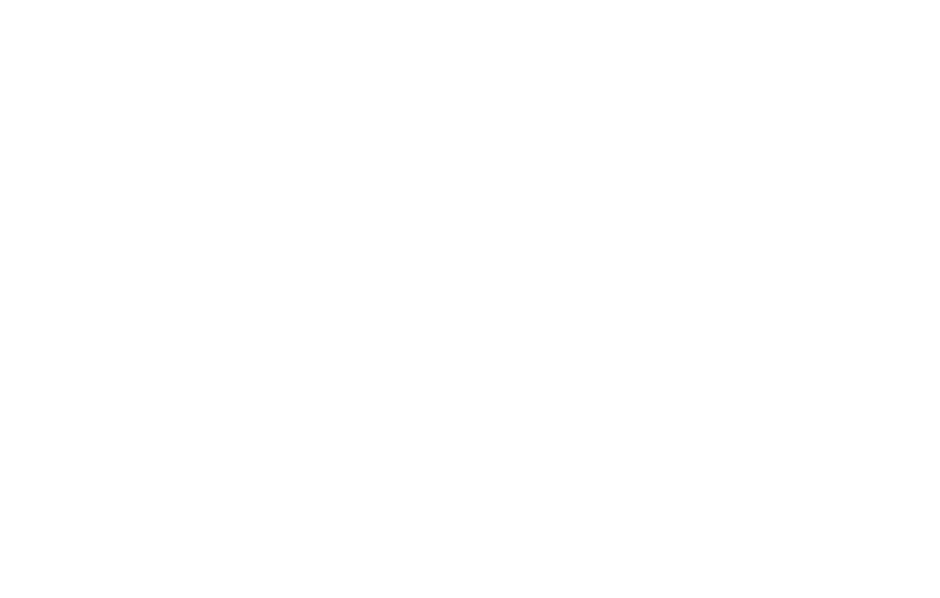
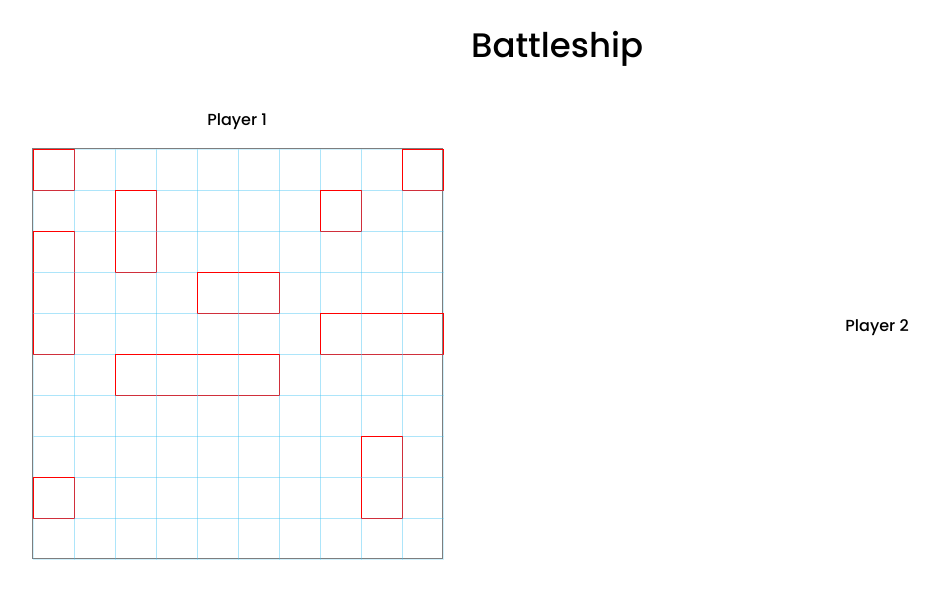
Before and after one commit to kawaldhillon5/Battleship, a website built with webpack: page src/main/index.html in a window 1280 px wide. Shown: the top 598 px of the page, without its empty margins (83-1023 px from the left). Built offline with nearby package versions, Linux system fonts and the light colour scheme.

Commit message:
Dom function for displaying ships and board created

```diff
--- /dev/null
+++ b/src/dom-functions/dom-function.js
@@ -0,0 +1,87 @@
+
+const createElementDom = function (type, attribute, attributeName){
+
+    const elmnt = document.createElement(type);
+    elmnt.setAttribute(attribute,attributeName);
+
+    return elmnt;
+}
+
+function insertHtml(targetElm, Elms) {
+
+    const target = document.querySelector(targetElm);
+    target.innerHTML += Elms;
+
+}
+
+function displayGameboard(gameboard, target){
+    let gameboard_array = [];
+    const targetDiv = document.querySelector(`${target}`);
+    const playerBoard = createElementDom("div","id","board");
+    gameboard.board.forEach(row => {
+        row.forEach(element => {
+            const box = createElementDom("div","id",`${element.coordinates[0]}${element.coordinates[1]}`);
+            box.classList.add("gameboard_box");
+            if(element.contains_ship) box.classList.add("contains_ship");
+            gameboard_array.push(box);
+            playerBoard.appendChild(box);
+        });
+    });
+    targetDiv.appendChild(playerBoard);
+    return gameboard_array;
+}
+
+function displayShips(ship_array){
+    ship_array.forEach(ship => {
+        for(let i = 0; i < ship.set_of_coordinates.length; i++){
+            if(ship.length === 1){
+                const box_id = ship.set_of_coordinates[0];
+                document.getElementById(`${box_id[0]}${box_id[1]}`).classList.add("single_box_ship");
+            } else {
+                if(!(ship.is_horizontal)){
+                    if(i === 0){
+                        const box_id = ship.set_of_coordinates[0];
+                        document.getElementById(`${box_id[0]}${box_id[1]}`).classList.add("horizontal_first");
+                    } else if((i > 0)&&(i < ship.set_of_coordinates.length - 1)){
+                        const box_id = ship.set_of_coordinates[i];
+                        document.getElementById(`${box_id[0]}${box_id[1]}`).classList.add("horizontal_middle");
+                    } else if(i === ship.set_of_coordinates.length - 1){
+                        const box_id = ship.set_of_coordinates[i];
+                        document.getElementById(`${box_id[0]}${box_id[1]}`).classList.add("horizontal_last");
+                    }
+                } else {
+                    if(i === 0){
+                        const box_id = ship.set_of_coordinates[0];
+                        document.getElementById(`${box_id[0]}${box_id[1]}`).classList.add("vertical_first");
+                    } else if((i > 0)&&(i < ship.set_of_coordinates.length - 1)){
+                        const box_id = ship.set_of_coordinates[i];
+                        document.getElementById(`${box_id[0]}${box_id[1]}`).classList.add("vertical_middle");
+                    } else if(i === ship.set_of_coordinates.length - 1){
+                        const box_id = ship.set_of_coordinates[i];
+                        document.getElementById(`${box_id[0]}${box_id[1]}`).classList.add("vertical_last");
+                    }
+                }
+            }
+        }
+    });
+}
+
+function domContent(){
+    const contentDiv = document.querySelector("#content");
+    const player1Div = createElementDom("div","id","player1Div");
+    const player2Div = createElementDom("div","id","player2Div");
+    const player1Name = createElementDom("p","class","playerName");
+    player1Name.textContent = "Player 1";
+    player1Div.appendChild(player1Name);
+    const player2Name = createElementDom("p","class","playerName");
+    player2Name.textContent = "Player 2";
+    player2Div.appendChild(player2Name);
+    const player1Gameboard = createElementDom("div","id","player1Gameboard");
+    player1Div.appendChild(player1Gameboard);
+    const player2Gameboard = createElementDom("div","id","player2Gameboard");
+    player2Div.appendChild(player2Gameboard);
+    contentDiv.appendChild(player1Div);
+    contentDiv.appendChild(player2Div);
+}
+
+export {domContent, displayGameboard, displayShips};
--- a/src/gameborad-class/gameboard-class.js
+++ b/src/gameborad-class/gameboard-class.js
@@ -32,12 +32,19 @@ class GameBoard {
             }
     }
 
-    #validateCoordinates([x,y],ship_length){
-
-        if(((x > 9) || ( y > 9) || ((x + (ship_length -1)) > 9) || ( (y + (ship_length - 1)) > 9))){
-            return false;
+    #validateCoordinates([x,y],ship_length,horizontal_direction){
+        if(horizontal_direction === true){
+            if(((x > 9) || ( y > 9) || (x < 0) || (y < 0) || ((x + (ship_length -1)) > 9))){
+                return false;
+            } else {
+                return true;
+            }
         } else {
-            return true;
+            if(((x > 9) || ( y > 9) || (x < 0) || (y < 0) ||  ( (y + (ship_length - 1)) > 9))){
+                return false;
+            } else {
+                return true;
+            }
         }
     }
 
@@ -45,7 +52,7 @@ class GameBoard {
 
         const ship_length = ship.length;
 
-        if(!(this.#validateCoordinates([x,y],ship_length))){
+        if(!(this.#validateCoordinates([x,y],ship_length, horizontal_direction))){
             return false;
         }
 
@@ -61,6 +68,7 @@ class GameBoard {
                             if((i >= x) && (i < (x + ship_length))){
                                 this.board[i][y].addShip();
                                 ship.setCoordinates([i,y]);
+                                ship.is_horizontal = horizontal_direction;
                             }
                         }
                     }
@@ -76,6 +84,7 @@ class GameBoard {
                             if((i >= y) && (i < (y + ship_length))){
                                 this.board[x][i].addShip();
                                 ship.setCoordinates([x,i]);
+                                ship.is_horizontal = horizontal_direction;
                             }
                         }
                     }
--- /dev/null
+++ b/src/main/index.css
@@ -0,0 +1,123 @@
+@font-face {
+    font-family: myFont;
+    src: url(Poppins-Medium.ttf);
+}
+
+html,body{
+    margin: 0;
+    padding: 0;
+    height: 100%;
+    font-family: myFont;
+}
+
+body{
+    display: grid;
+    grid-template-columns: 1fr;
+    grid-template-rows: 1fr 12fr 0.5fr;
+}
+
+#header {
+    display: flex;
+    justify-content: center;
+    align-items: center;
+    padding: 20px;
+}
+
+#title_div {
+
+    font-size: 34px;
+
+}
+
+#footer {
+
+    display: flex;
+    justify-content: center;
+    align-items: center;
+}
+
+#footer>span{
+    font-style: italic;
+}
+
+a{
+    margin-left: 5px;
+    color: black;
+    text-decoration: none;
+}
+
+#content {
+    display: grid;
+    grid-template-columns: 1fr 1fr;
+    grid-template-rows: 1fr 7fr;
+    justify-items: center;
+    align-items: center;
+}
+
+#player1Div,#player2Div{
+    display: flex;
+    flex-direction: column;
+    align-items: center;
+    justify-content: center;
+}
+
+#board {
+    border: 1px solid rgba(0, 0, 0, 0.505);
+    min-width: 400px;
+    min-height: 400px;
+    display: grid;
+    gap: 1px;
+    grid-template-columns: repeat(10, 40px);
+    grid-template-rows: repeat(10, 40px);
+}
+
+.gameboard_box{
+    min-width: 40px;
+    min-height: 40px;
+    border: 1px solid rgba(62, 192, 240, 0.242);
+}
+
+/* .contains_ship{
+    border: 1px solid rgb(223, 40, 40);
+} */
+
+.horizontal_first{
+    border-left: 1px solid red;
+    border-top: 1px solid red;
+    border-bottom: 1px solid red;
+}
+
+.horizontal_middle{
+    border-top: 1px solid red;
+    border-bottom: 1px solid red;
+}
+
+.vertical_middle{
+    border-left: 1px solid red;
+    border-right: 1px solid red;
+}
+
+.horizontal_last{
+    border-right: 1px solid red;
+    border-top: 1px solid red;
+    border-bottom: 1px solid red;
+}
+
+.vertical_first{
+    border-left: 1px solid red;
+    border-top: 1px solid red;
+    border-right: 1px solid red;
+}
+
+.vertical_last{
+    border-left: 1px solid red;
+    border-bottom: 1px solid red;
+    border-right: 1px solid red;
+}
+
+.single_box_ship{
+    border-left: 1px solid red;
+    border-bottom: 1px solid red;
+    border-right: 1px solid red;
+    border-top: 1px solid red;
+}
--- a/src/main/index.html
+++ b/src/main/index.html
@@ -6,6 +6,10 @@
     <title>Battle Ship</title>
 </head>
 <body>
-
+    <header id="header">
+        <div id="title_div">Battleship</div>
+    </header>
+    <div id="content"></div>
+    <footer id="footer"><span>By </span><a href="https://github.com/kawaldhillon5" target="_blank">Kawal Dhillon</a></footer>
 </body>
 </html>
--- a/src/main/index.js
+++ b/src/main/index.js
@@ -1,7 +1,8 @@
 import GameBoard from "../gameborad-class/gameboard-class";
 import { getRandomBoolean, getRandomInt } from "../random-number-generator/random-number-generator";
 import Ship from "../ship-class/ship_class";
-
+import "./index.css";
+import { domContent, displayGameboard, displayShips } from "../dom-functions/dom-function";
 const placeAllShips = function([x,y],ship,horizontal_direction, gameboard){
 
     while(!(gameboard.placeShip([x,y],ship,horizontal_direction))){
@@ -12,18 +13,22 @@ const placeAllShips = function([x,y],ship,horizontal_direction, gameboard){
                 }
             }
         }
-        return ;
+        return true;;
     }
 
 }
 
 const gameSetUp = function(){
+    domContent();
     const ship_array = [new Ship(1), new Ship(1), new Ship(1), new Ship(1), new Ship(2), new Ship(2),new Ship(2), new Ship(3),new Ship(3), new Ship(4)];
     const gameboard = new GameBoard();
     ship_array.forEach(ship => {
         placeAllShips([getRandomInt(),getRandomInt()],ship,getRandomBoolean(),gameboard)
     });
-
+    const player1GameboardArray = displayGameboard(gameboard,"#player1Gameboard");
+    displayShips(ship_array)
     console.log(gameboard);
     console.log(ship_array);
 }
+
+gameSetUp();
--- a/src/ship-class/ship_class.js
+++ b/src/ship-class/ship_class.js
@@ -4,6 +4,7 @@ class Ship {
         this.no_of_hits = 0;
         this.set_of_coordinates = [];
         this.is_sunk = false;
+        this.is_horizontal = true;
     }
 
     hit = function(){
```
Also changed, not shown: src/main/Poppins-Medium.ttf (added).
